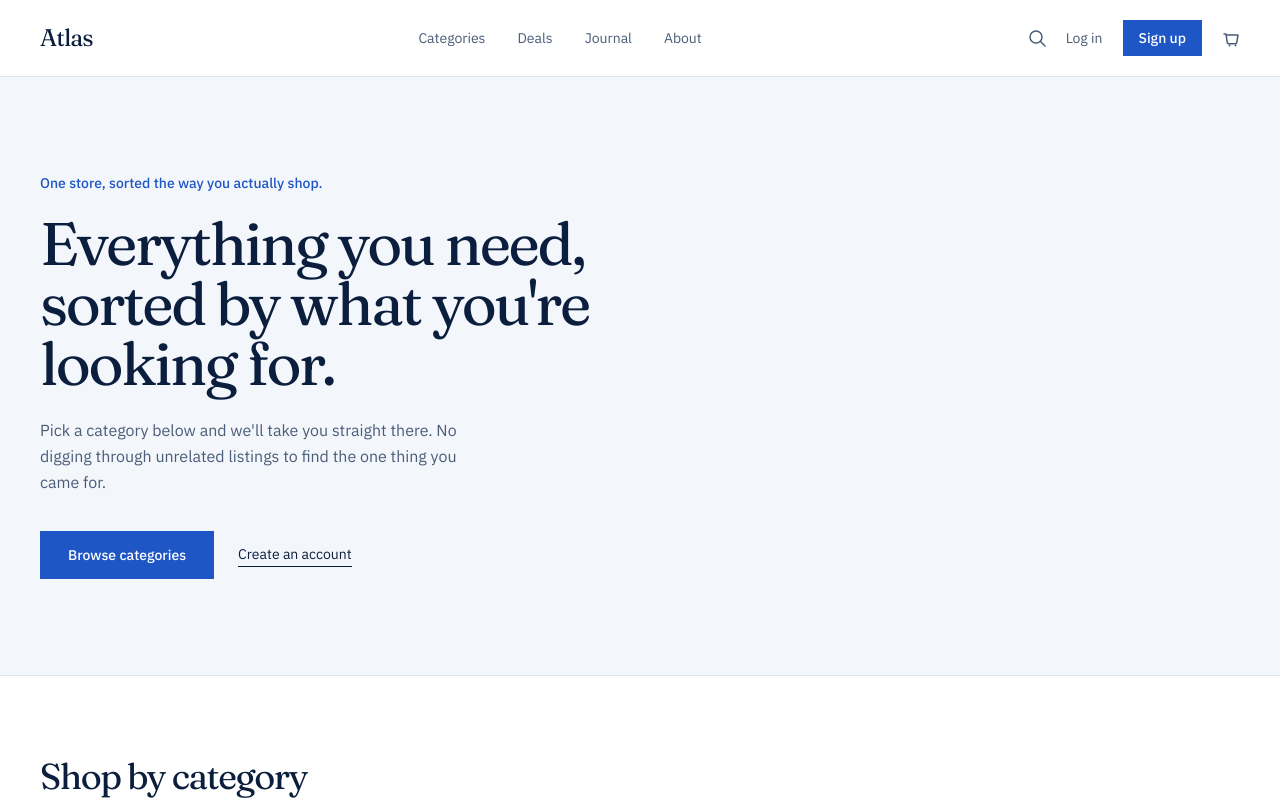
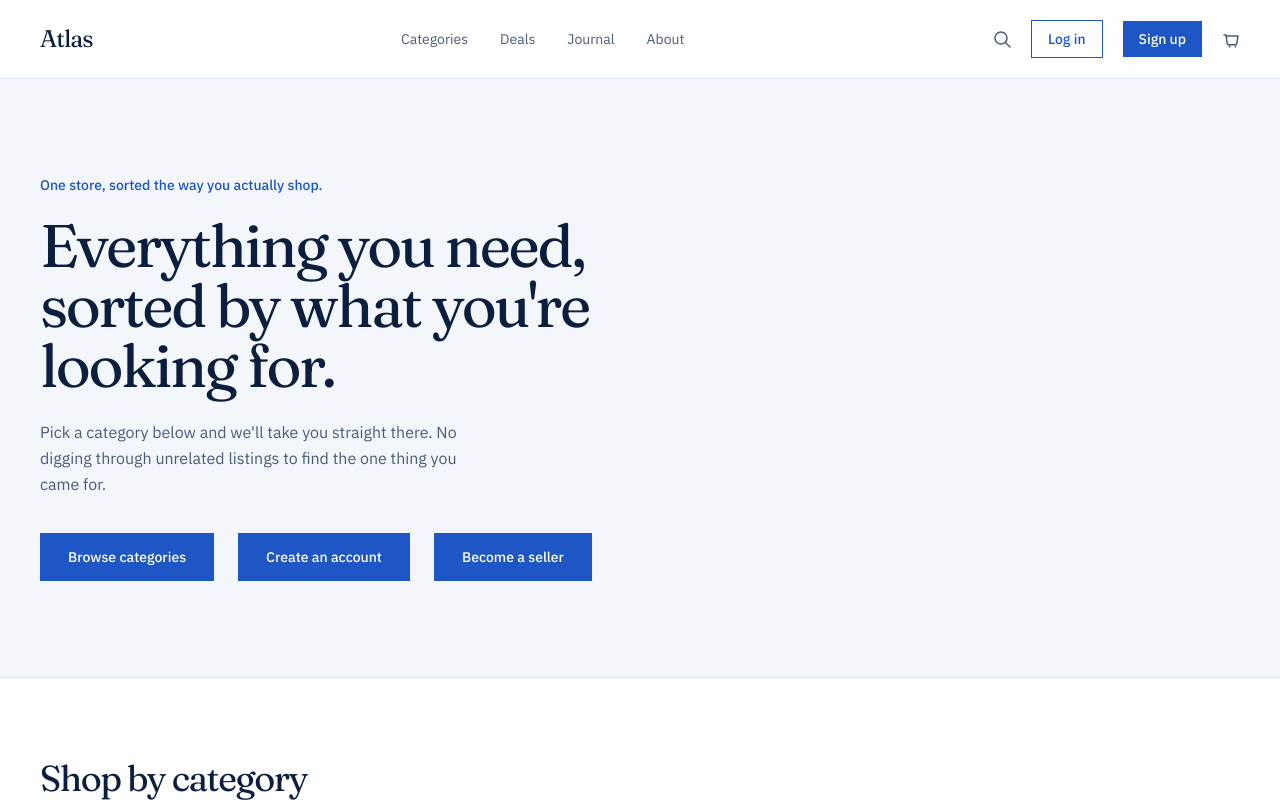
Before and after one commit to Atlasng/Atlas, a Next.js app: page / in a window 1280 px wide. Shown: the top 802 px of the page. Built offline with nearby package versions, Linux system fonts and the light colour scheme.

Commit message:
Add files via upload

```diff
--- a/app/page.tsx
+++ b/app/page.tsx
@@ -99,7 +99,7 @@ export default function Home() {
             </button>
             <Link
               href="/login"
-              className="focus-ring hidden font-body text-sm text-navy-soft transition-colors hover:text-navy sm:inline"
+              className="focus-ring whitespace-nowrap border border-blue px-4 py-2 font-body text-sm font-medium text-blue transition-colors hover:bg-blue hover:text-white"
             >
               Log in
             </Link>
@@ -144,7 +144,7 @@ export default function Home() {
               No digging through unrelated listings to find the one thing
               you came for.
             </p>
-            <div className="mt-9 flex items-center gap-6">
+            <div className="mt-9 flex flex-wrap items-center gap-x-6 gap-y-4">
               <a
                 href="#categories"
                 className="focus-ring bg-blue px-7 py-3.5 font-body text-sm font-medium text-white transition-colors hover:bg-blue-dark"
@@ -153,9 +153,15 @@ export default function Home() {
               </a>
               <Link
                 href="/signup"
-                className="focus-ring border-b border-navy pb-0.5 font-body text-sm text-navy transition-colors hover:border-blue hover:text-blue"
+                className="focus-ring bg-blue px-7 py-3.5 font-body text-sm font-medium text-white transition-colors hover:bg-blue-dark"
               >
                 Create an account
+              </Link>
+              <Link
+                href="/sell"
+                className="focus-ring bg-blue px-7 py-3.5 font-body text-sm font-medium text-white transition-colors hover:bg-blue-dark"
+              >
+                Become a seller
               </Link>
             </div>
           </div>
```
